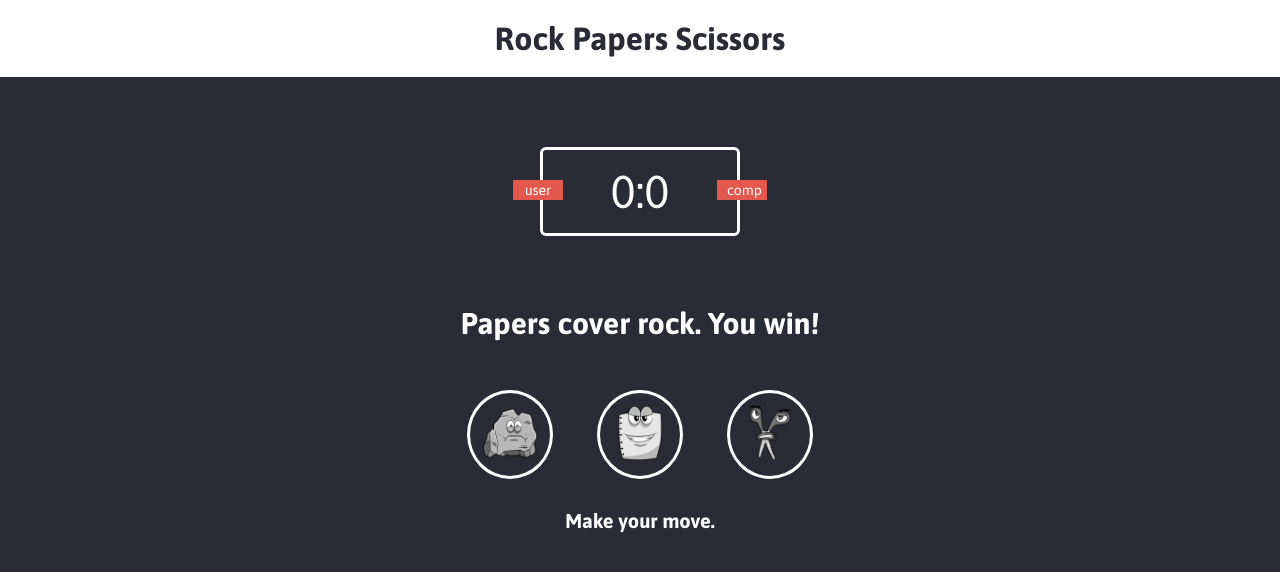
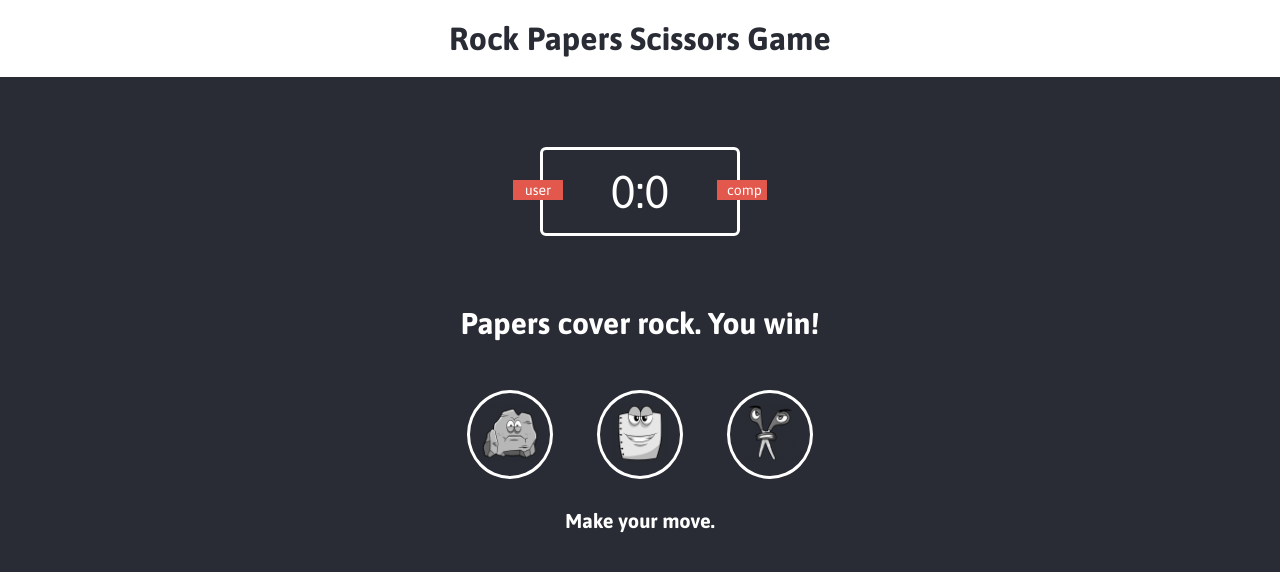
Before and after one commit to Hamzaoutdoors/PRC-Game, a plain HTML site: page index.html in a window 1280 px wide. Drawn offline with Linux system fonts and the light colour scheme.

Commit message:
Update index.html

```diff
--- a/index.html
+++ b/index.html
@@ -8,7 +8,7 @@
     <link rel="stylesheet" href="./styles.css">
 </head>
 <body>
-   <header><h1>Rock Papers Scissors</h1></header>
+   <header><h1>Rock Papers Scissors Game</h1></header>
 
     <div class="score-board" id="board">
         <div id="user-label" class="badge">user</div>
```
